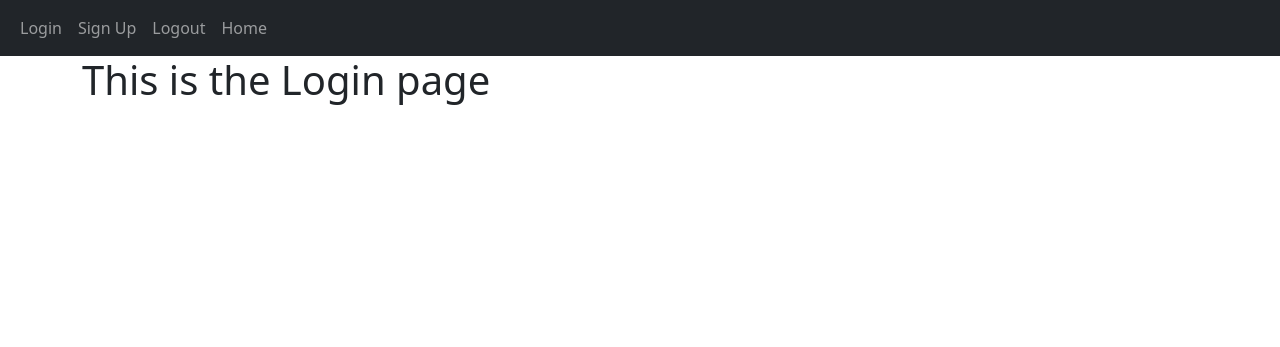
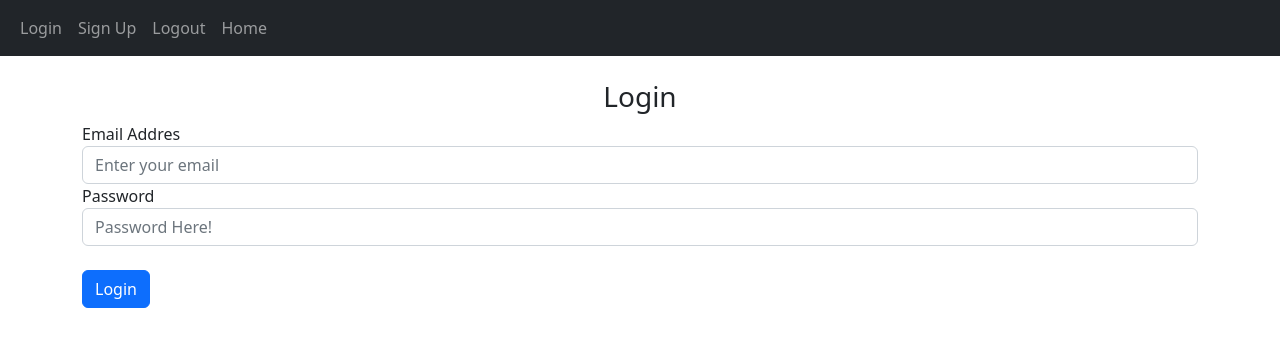
Before and after one commit to hiferli/TakeNotes, a Python web app: template Webpages/Templates/login.html in a window 1280 px wide. Shown: the top 347 px of the page. Run offline with Jinja, Linux system fonts and the light colour scheme; the template is opened without the code that fills it, so the values that code supplies are empty.

Commit message:
Creating Login Page

```diff
--- a/Webpages/Templates/login.html
+++ b/Webpages/Templates/login.html
@@ -5,5 +5,23 @@ Login : Notice Board
 {% endblock %}
 
 {% block content %}
-<h1>This is the Login page</h1>
+
+<form action="POST">
+    <br>
+    <h3 align="center">Login</h3>
+    <div class="form-group">
+        <label for="email">Email Addres</label>
+        <input type="email" class="form-control" id="email" name="email" placeholder="Enter your email">
+    </div>
+
+    <div class="form-group">
+        <label for="password">Password</label>
+        <input type="text" class="form-control" id="password" name="password" placeholder="Password Here!">
+    </div>
+
+    <br>
+    <button class="btn btn-primary">Login</button>
+
+</form>
+
 {% endblock %}
```
